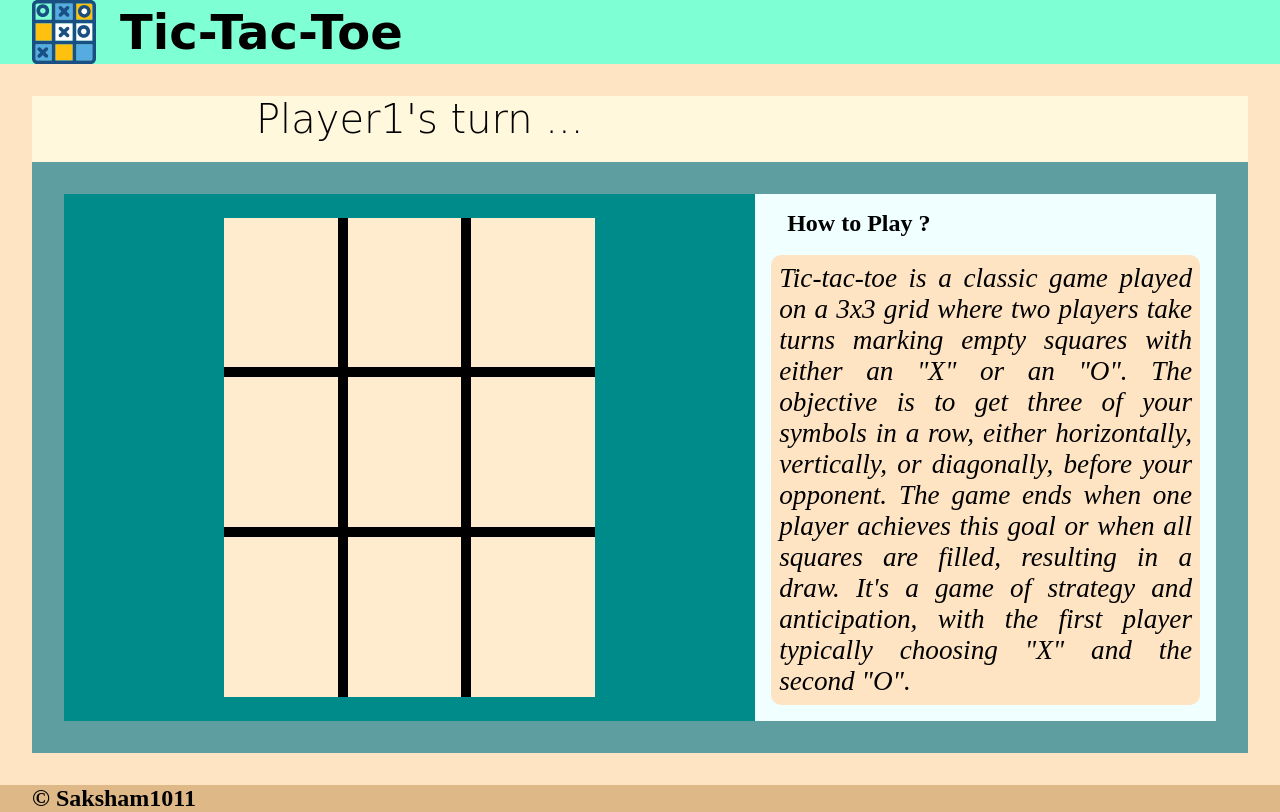
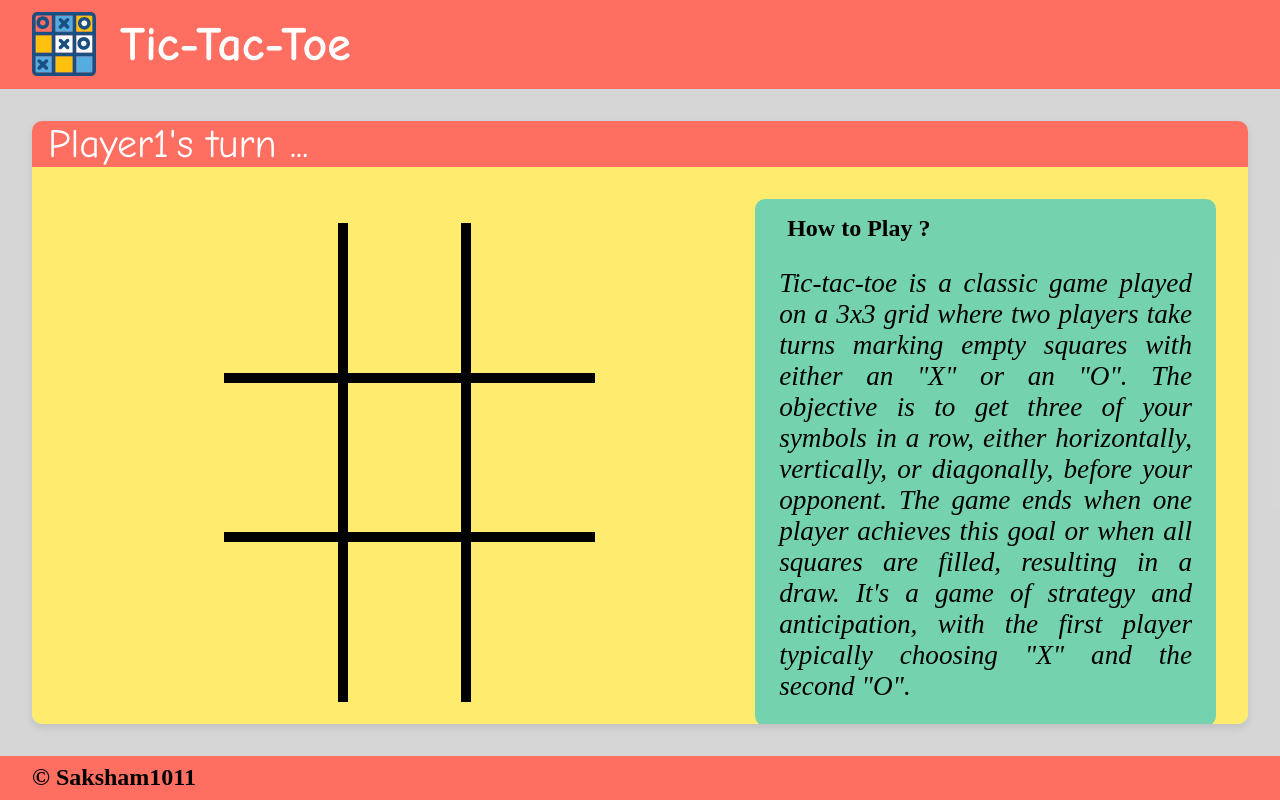
Before and after one commit to Saksham10-11/Simple_Web_Projects, a plain HTML site: page Tic-Tac-Toe/index.html in a window 1280 px wide. Drawn offline with Linux system fonts and the light colour scheme.

Commit message:
modify css

```diff
--- a/Tic-Tac-Toe/style.css
+++ b/Tic-Tac-Toe/style.css
@@ -20,17 +20,17 @@ body {
 }
 
 .main-container {
-  background-color: rgb(226, 173, 103);
   display: grid;
   grid-template-rows: 2fr 15fr 1fr;
   height: 100%;
+  background-color: rgba(169, 169, 169, 0.472);
 }
 
 .top-container {
-  background-color: aquamarine;
   display: inline-flex;
   padding-left: 2rem;
   align-items: center;
+  background-color: #ff6f61; /* Coral pink */
 }
 
 .logo {
@@ -41,37 +41,42 @@ body {
 
 .title {
   font-size: 3rem;
-  font-family: cursive;
+  font-family: "Comic Sans MS", cursive;
+  color: #fff; /* White */
 }
 
 .middle-container {
-  background-color: bisque;
-  padding: 2rem;
+  margin: 2rem;
   display: grid;
   grid-template-rows: 1fr 9fr;
+  border-radius: 10px;
+  overflow: hidden;
+  box-shadow: 0px 4px 8px rgba(0, 0, 0, 0.1); /* Shadow effect */
 }
 
 .heading-container {
-  padding-left: 14rem;
-  background-color: cornsilk;
+  background-color: #ff6f61; /* Coral pink */
+  padding-left: 1rem;
+  /* border-radius: 10px; */
 }
 
 .main-heading {
   font-size: 2.5rem;
-  font-family: cursive;
+  font-family: "Comic Sans MS", cursive;
   font-weight: lighter;
+  color: #fff; /* White */
 }
 
 .game-container {
   padding-left: 2rem;
-  background-color: cadetblue;
+  background-color: #ffec6e; /* Yellow */
   padding: 2rem;
   display: grid;
   grid-template-columns: 6fr 4fr;
+  /* border-radius: 10px; */
 }
 
 .grid-container {
-  background-color: darkcyan;
   display: grid;
   grid-template-columns: repeat(3, 1fr);
   grid-template-rows: repeat(3, 1fr);
@@ -79,10 +84,10 @@ body {
   padding-right: 10rem;
   padding-top: 1.5rem;
   padding-bottom: 1.5rem;
+  border-radius: 10px;
 }
 
 .game-cell {
-  background-color: blanchedalmond;
   padding: 1rem;
 }
 
@@ -97,10 +102,11 @@ body {
 }
 
 .info-container {
-  background-color: azure;
   display: grid;
   grid-template-rows: 1fr 10fr;
   padding: 1rem;
+  background-color: #74d3ae; /* Mint green */
+  border-radius: 10px;
 }
 
 .info-heading {
@@ -111,15 +117,14 @@ body {
   border-radius: 10px;
   padding: 0.5rem;
   text-align: justify;
-  background-color: bisque;
   font-size: 1.7rem;
 }
 
 .bottom-container {
-  background-color: burlywood;
   display: inline-flex;
   align-items: center;
   padding-left: 2rem;
+  background-color: #ff6f61; /* Coral pink */
 }
 
 .game-cell-img {
```
